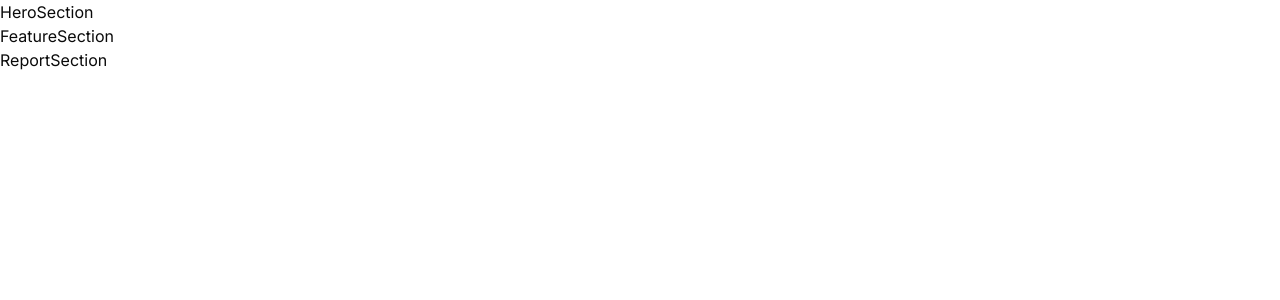
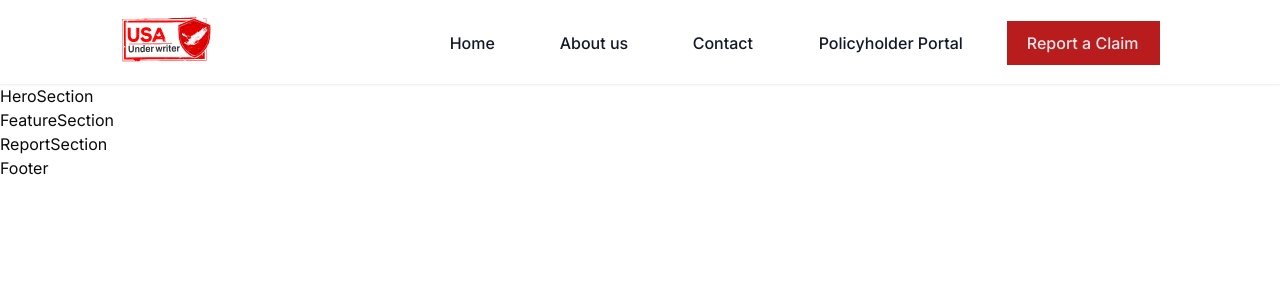
Before and after one commit to muntasirudoy/Assignment_neutrixinc, a Next.js app: page / in a window 1280 px wide. Shown: the top 300 px of the page. Built offline with nearby package versions, Linux system fonts and the light colour scheme.

Commit message:
feat : add widgets with  header component

```diff
--- a/src/app/layout.tsx
+++ b/src/app/layout.tsx
@@ -1,6 +1,8 @@
 import type { Metadata } from "next";
 import { Inter } from "next/font/google";
 import "./globals.css";
+import Footer from "./widgets/footer/footer";
+import Header from "./widgets/header/header";
 
 const inter = Inter({ subsets: ["latin"] });
 
@@ -16,7 +18,11 @@ export default function RootLayout({
 }>) {
   return (
     <html lang="en">
-      <body className={inter.className}>{children}</body>
+      <body className={inter.className}>
+        <Header />
+        {children}
+        <Footer />
+      </body>
     </html>
   );
 }
--- a/src/app/widgets/header/header.tsx
+++ b/src/app/widgets/header/header.tsx
@@ -1,5 +1,44 @@
+import Link from "next/link";
+
 function Header() {
-  return <div>Header</div>;
+  return (
+    <header className="font-caption  sticky top-[0] z-[99] box-border flex max-w-full flex-row items-end justify-center  self-stretch overflow-hidden bg-white pb-[19px] pl-[42px] pr-5 pt-[17px] text-left text-base text-gray-900 shadow-[0px_1px_2px_rgba(0,_0,_0,_0.08)] lg:box-border lg:gap-[433.5px_217px] lg:pl-[21px]">
+      <div className="box-border flex h-12 w-[91.5px] flex-col items-start justify-end px-0 pb-[1.9px] pt-0">
+        <img
+          className="relative h-[46.1px] max-w-full shrink-0 self-stretch overflow-hidden"
+          loading="lazy"
+          alt=""
+          src="/logo.svg"
+        />
+      </div>
+      <div className="hidden max-w-full flex-row items-start justify-start gap-[24px] lg:flex">
+        <Link href={"/"} className="flex flex-row items-start justify-start px-5 py-2.5">
+          <div className="relative inline-block min-w-[46px] font-medium leading-[150%]">Home</div>
+        </Link>
+        <div className="flex flex-row items-start justify-start px-5 py-2.5">
+          <Link
+            href={"/about"}
+            className="relative inline-block min-w-[69px] whitespace-nowrap font-medium leading-[150%]"
+          >
+            About us
+          </Link>
+        </div>
+        <div className="flex flex-row items-start justify-start px-5 py-2.5">
+          <div className="relative inline-block min-w-[62px] whitespace-nowrap font-medium leading-[150%]">{`Contact `}</div>
+        </div>
+        <div className="flex flex-row items-start justify-start px-5 py-2.5">
+          <div className="relative whitespace-nowrap font-medium leading-[150%]">
+            Policyholder Portal
+          </div>
+        </div>
+        <button className="rounded-34xl hover:bg-crimson flex cursor-pointer flex-row items-start justify-start whitespace-nowrap bg-red-700 px-5 py-2.5 [border:none]">
+          <div className="font-caption relative inline-block min-w-[113px] text-left text-base font-medium leading-[150%] text-gray-200">
+            Report a Claim
+          </div>
+        </button>
+      </div>
+    </header>
+  );
 }
 
 export default Header;
```
Also changed, not shown: public/logo.svg (added).
